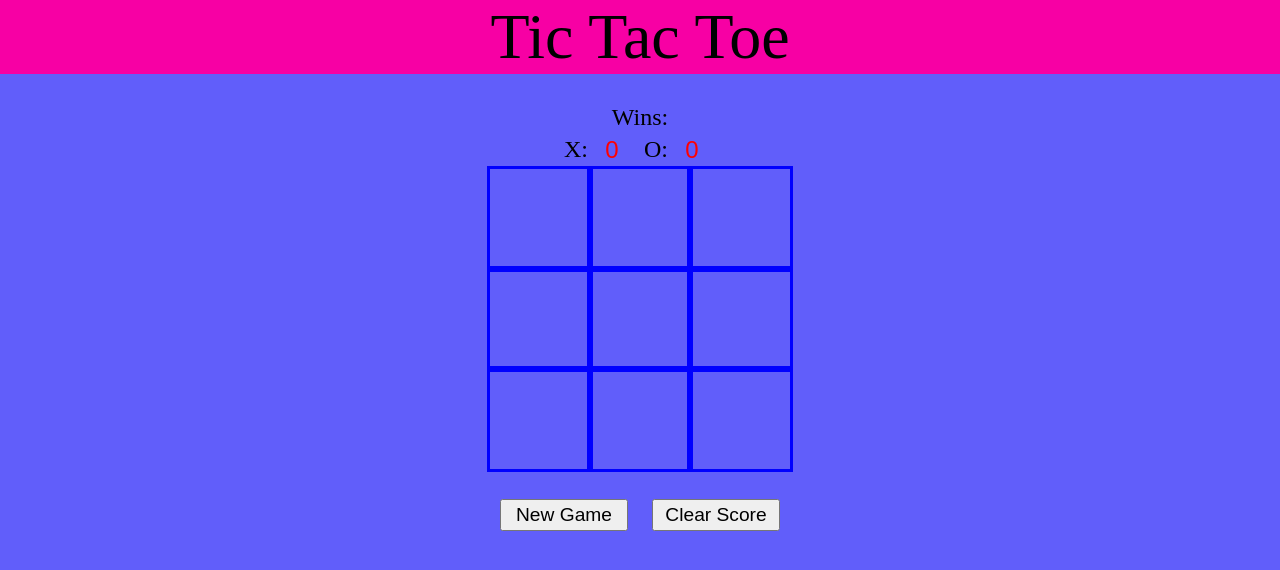
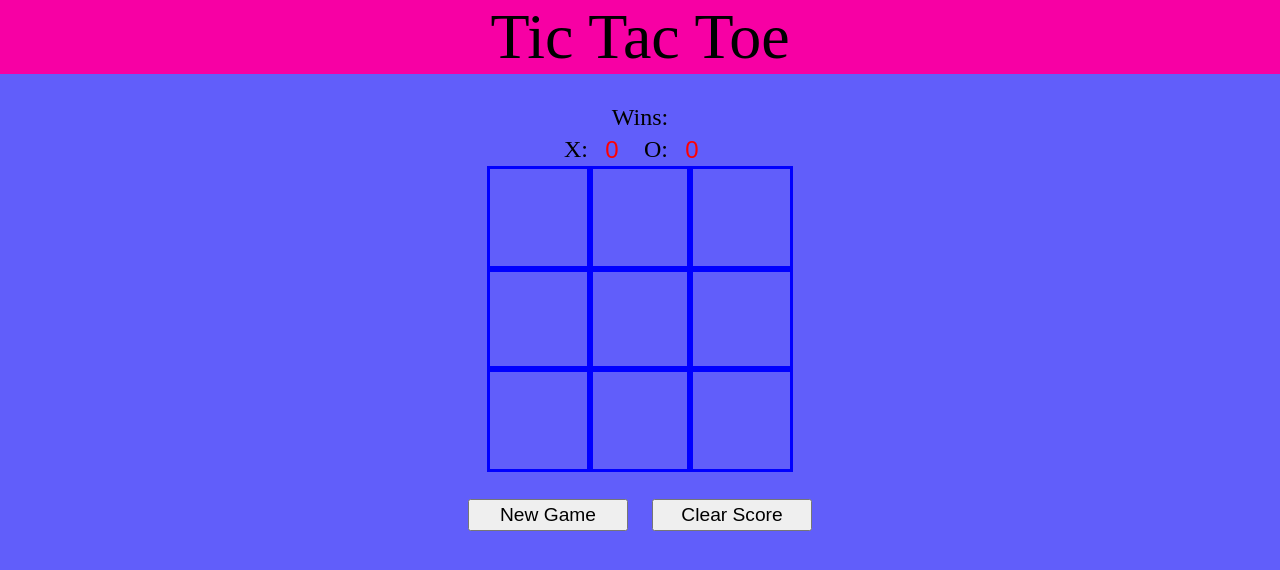
Before and after one commit to ablueblaze/ablueblaze.github.io, a plain HTML site: page tictactoe.html in a window 1280 px wide. Drawn offline with Linux system fonts and the light colour scheme.

Commit message:
Fixed the size of the buttons on tictactoe.

```diff
--- a/tictactoe.html
+++ b/tictactoe.html
@@ -79,7 +79,7 @@
 
     .buttons button {
       margin: 10px;
-      width: 8rem;
+      width: 10rem;
       height: 2rem;
       font-size: 1.2rem;
     }
```
